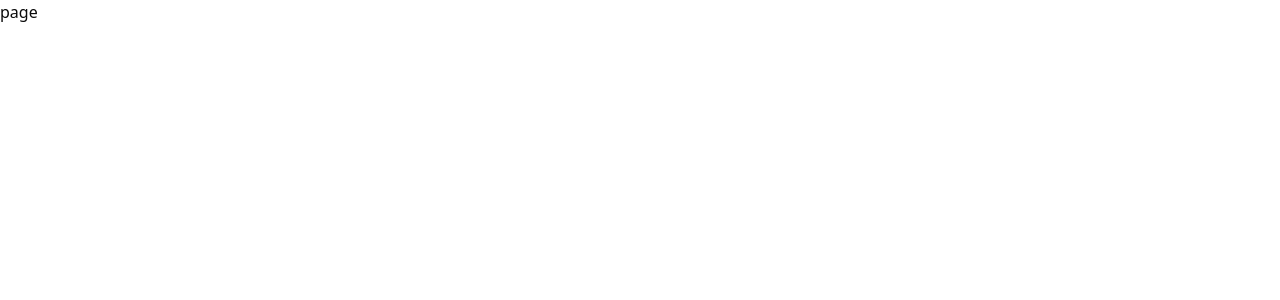
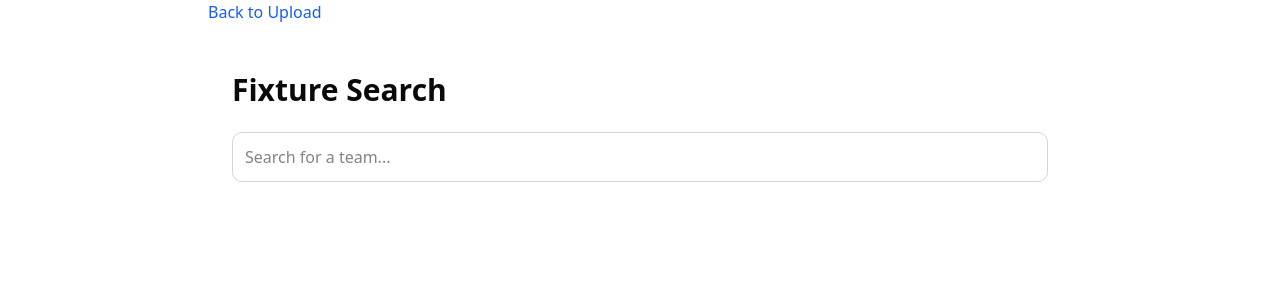
Before and after one commit to codingzilin/fixture-app, a Next.js app in the folder frontend/: page /search in a window 1280 px wide. Shown: the top 300 px of the page. Built offline with nearby package versions, Linux system fonts and the light colour scheme.

Commit message:
add search page

```diff
--- a/frontend/src/app/search/page.tsx
+++ b/frontend/src/app/search/page.tsx
@@ -1,5 +1,17 @@
 import React from "react";
+import FixtureSearch from "../components/FixtureSearch";
+import Link from "next/link";
 
-export default function page() {
-  return <div>page</div>;
+export default function Searchpage() {
+  return (
+    <div className='max-w-4xl mx-auto px-4'>
+      <Link
+        href='/'
+        className='inline-block mb-6 text-blue-600 hover:text-blue-800'
+      >
+        Back to Upload
+      </Link>
+      <FixtureSearch />
+    </div>
+  );
 }
```
